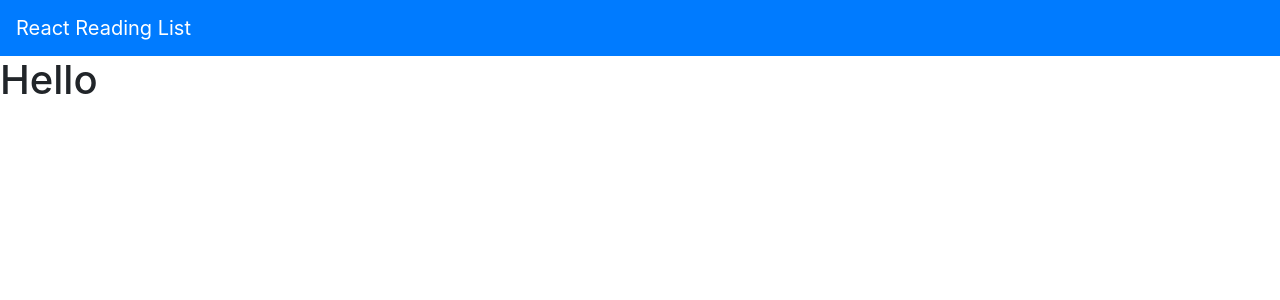
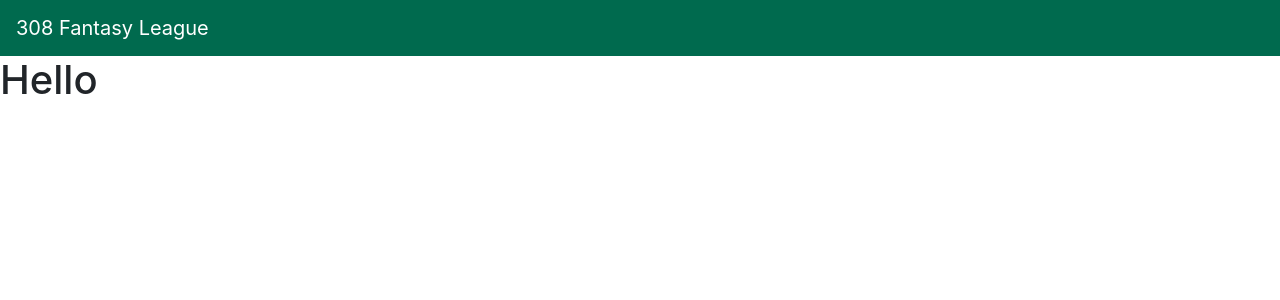
Before and after one commit to cfech/React-Fantasy, a React (Create React App) app in the folder client/: page / in a window 1280 px wide. Shown: the top 300 px of the page. Built offline with nearby package versions, Linux system fonts and the light colour scheme.

Commit message:
inital update to template, updating nav bar

```diff
--- a/client/src/components/Nav/index.js
+++ b/client/src/components/Nav/index.js
@@ -1,10 +1,11 @@
 import React from "react";
+import "./style.css";
 
 function Nav() {
   return (
-    <nav className="navbar navbar-expand-lg navbar-dark bg-primary">
-      <a className="navbar-brand" href="/">
-        React Reading List
+    <nav className="navbar navbar-expand-lg navBar">
+      <a className="navbar-brand navAnchor" href="/">
+        308 Fantasy League
       </a>
     </nav>
   );
--- /dev/null
+++ b/client/src/components/Nav/style.css
@@ -0,0 +1,11 @@
+.navBar{
+    background-color: #006a4e;
+}
+
+.navAnchor{
+    color:white;
+}
+
+.navAnchor:hover{
+    color:black;
+}
```
